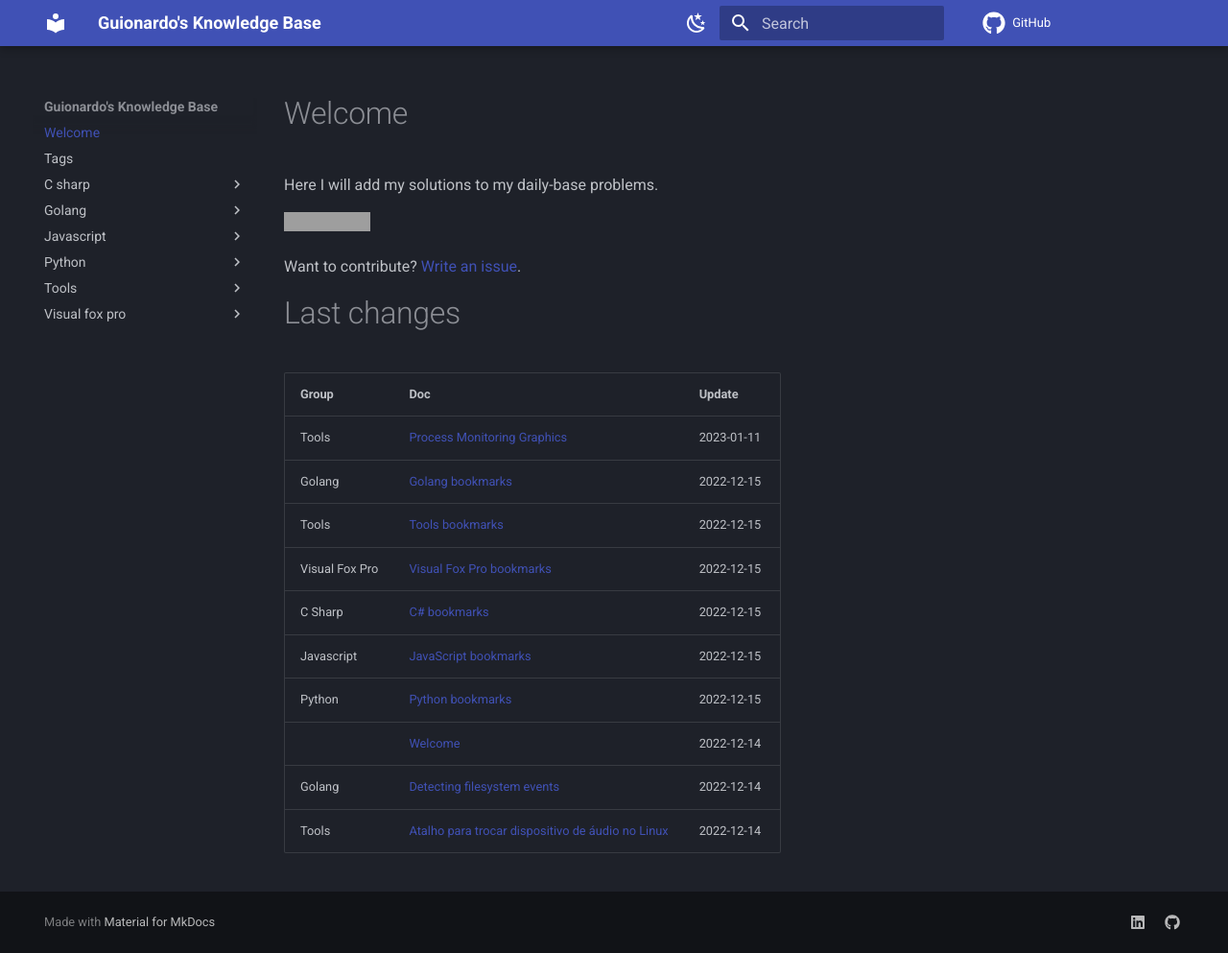
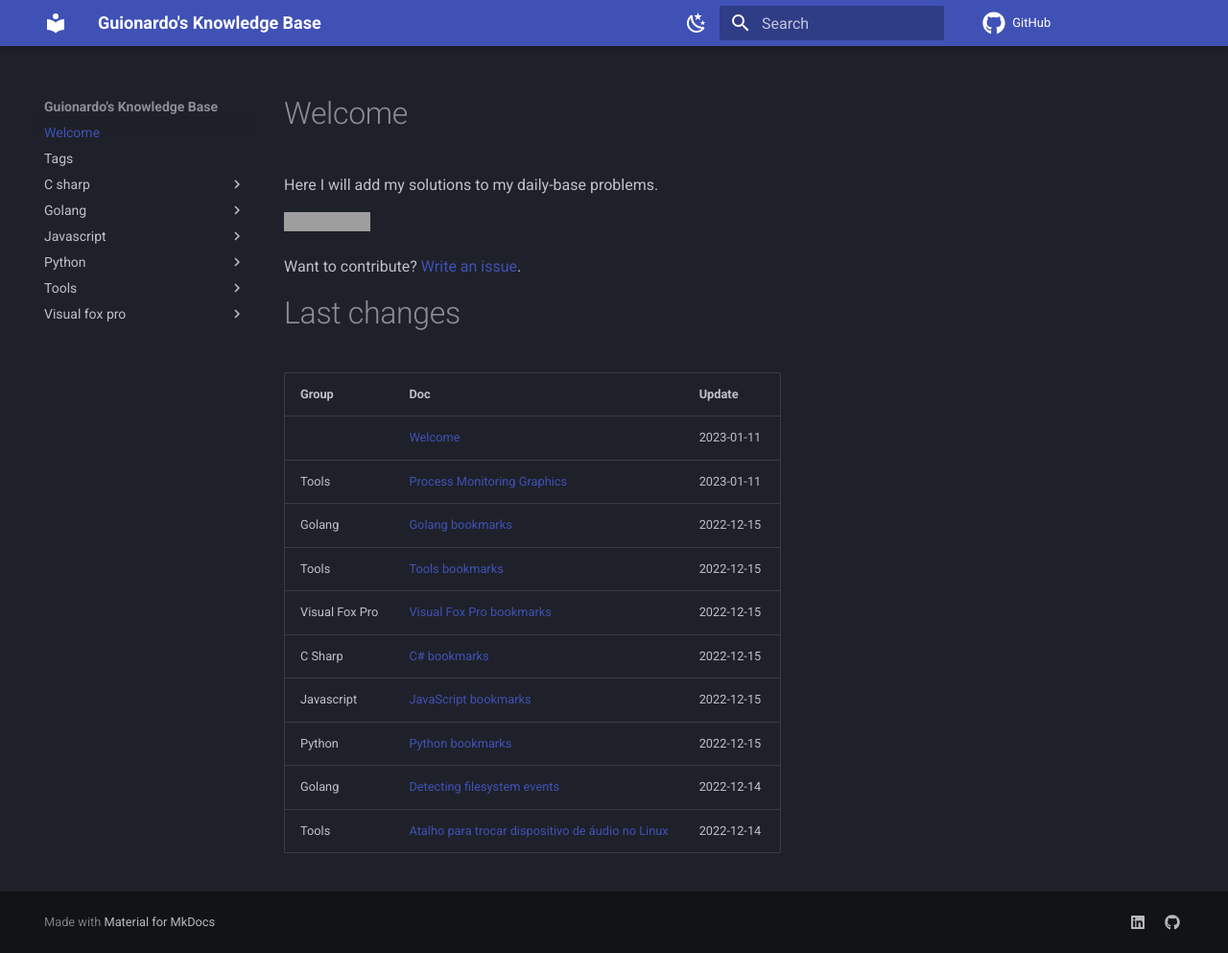
Before and after one commit to guionardo/kb, an MkDocs documentation site: the page built from docs/index.md, in a window 1280 px wide and 993 px high. Shown: the whole window at 96% size. Built offline with MkDocs 1.6.1 and Material for MkDocs 9.7.7, drawn with Linux system fonts in a browser that asks for light colours; comment, search, counter and statistics services are not loaded; grey boxes are pictures that could not be loaded.

Commit message:
Testing hook

```diff
--- a/LAST_CHANGE.md
+++ b/LAST_CHANGE.md
@@ -2,6 +2,7 @@
 
 | Group | Doc | Update |
 |-------|-----|--------|
+|  | [Welcome](index) | 2023-01-11 |
 | Tools | [Process Monitoring Graphics](tools/process_monitoring) | 2023-01-11 |
 | Golang | [Golang bookmarks](golang/_bookmarks) | 2022-12-15 |
 | Tools | [Tools bookmarks](tools/_bookmarks) | 2022-12-15 |
@@ -9,6 +10,5 @@
 | C Sharp | [C# bookmarks](c_sharp/_bookmarks) | 2022-12-15 |
 | Javascript | [JavaScript bookmarks](javascript/_bookmarks) | 2022-12-15 |
 | Python | [Python bookmarks](python/_bookmarks) | 2022-12-15 |
-|  | [Welcome](index) | 2022-12-14 |
 | Golang | [Detecting filesystem events](golang/detecting_filesystem_events) | 2022-12-14 |
 | Tools | [Atalho para trocar dispositivo de áudio no Linux](tools/audio_device_switch) | 2022-12-14 |
```
Also changed, not shown: 1 other file.
